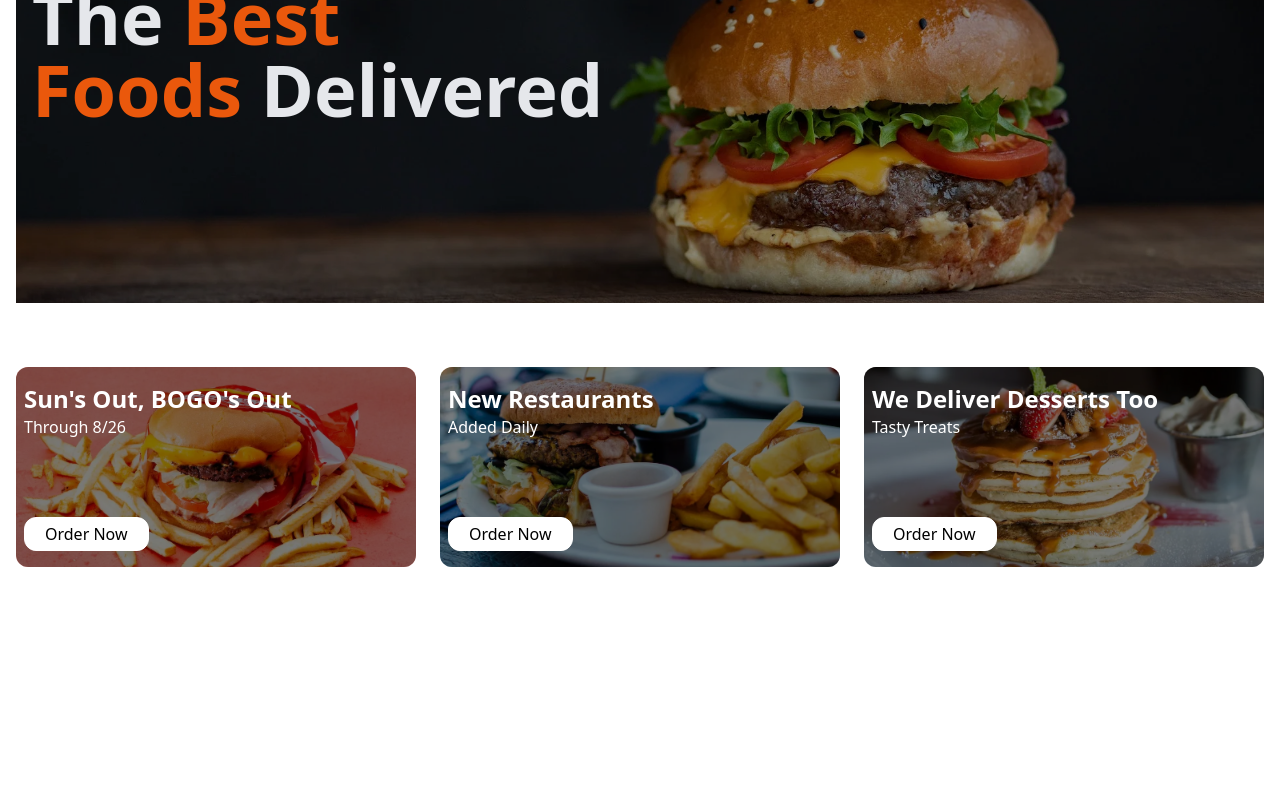
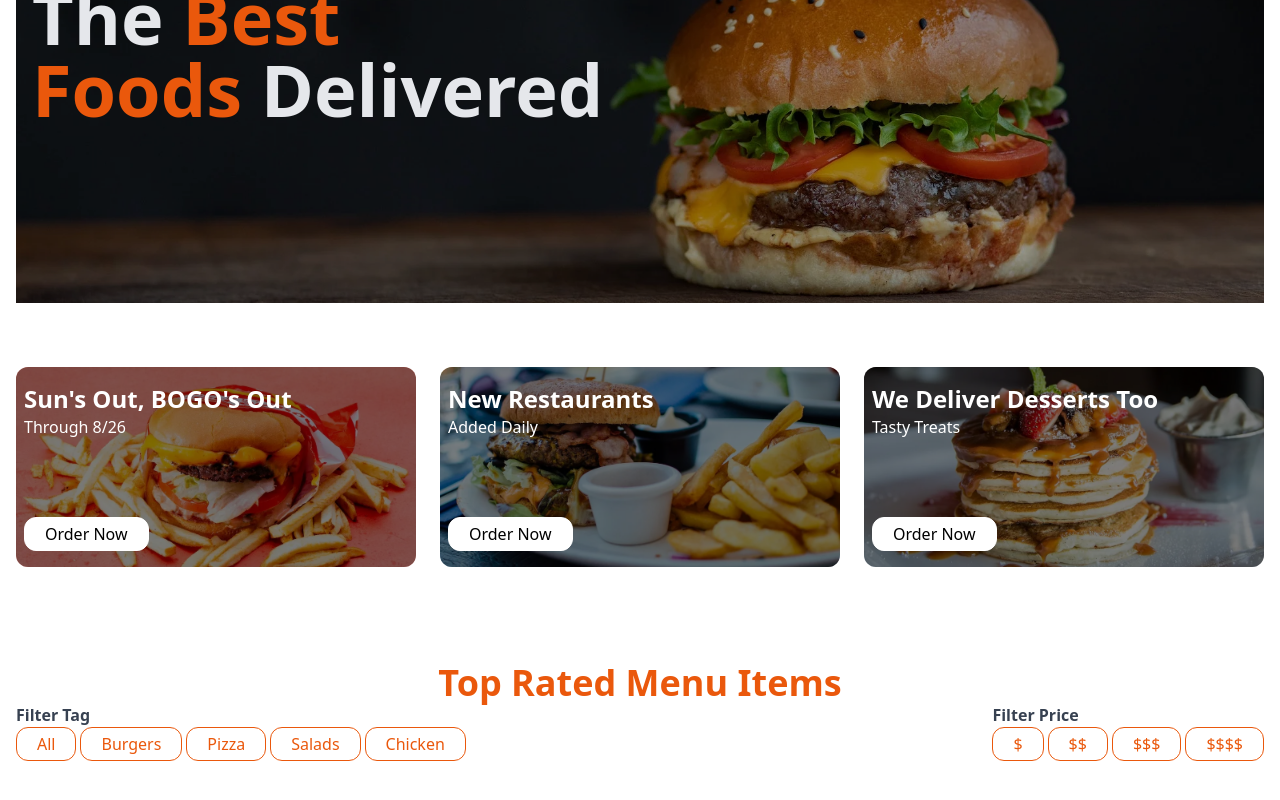
Before and after one commit to ahmedmohamed522/Best-Eats, a React (Create React App) app: page / in a window 1280 px wide. Shown: the part 290-1090 px from the top of the page. Before the commit the page ends 905 px from the top, so only its background shows below. Built offline with nearby package versions, Linux system fonts and the light colour scheme; the HTML template or start-up script is replaced by a standard one.

Commit message:
create price filter and type filter for food component

```diff
--- a/src/App.js
+++ b/src/App.js
@@ -1,4 +1,5 @@
 import React from "react";
+import Food from "./components/Food";
 import HeadLineCards from "./components/HeadlineCards";
 import Hero from "./components/Hero";
 import Navbar from "./components/Navbar";
@@ -9,6 +10,7 @@ function App() {
             <Navbar />
             <Hero />
             <HeadLineCards />
+            <Food />
         </div>
     );
 }
--- /dev/null
+++ b/src/components/Food.jsx
@@ -0,0 +1,57 @@
+import React from "react";
+import { useState } from "react";
+import { data } from "../data/data";
+
+const Food = () => {
+    return (
+        <div className="max-w-[1640px] m-auto px-4 py-12">
+            <h1 className="text-orange-600 font-bold text-4xl text-center">Top Rated Menu Items</h1>
+            {/* Filter row */}
+
+            <div className="flex flex-col lg:flex-row justify-between">
+                {/* Filter type */}
+                <div className="">
+                    <p className="font-bold text-gray-700">Filter Tag</p>
+                    <div className="flex justify-between flex-wrap gap-1">
+                        <button className="border-orange-600 text-orange-600 hover:bg-orange-600 hover:text-white">
+                            All
+                        </button>
+                        <button className="border-orange-600 text-orange-600 hover:bg-orange-600 hover:text-white">
+                            Burgers
+                        </button>
+                        <button className="border-orange-600 text-orange-600 hover:bg-orange-600 hover:text-white">
+                            Pizza
+                        </button>
+                        <button className="border-orange-600 text-orange-600 hover:bg-orange-600 hover:text-white">
+                            Salads
+                        </button>
+                        <button className="border-orange-600 text-orange-600 hover:bg-orange-600 hover:text-white">
+                            Chicken
+                        </button>
+                    </div>
+                </div>
+
+                {/* Filter price */}
+                <div className="">
+                    <p className="font-bold text-gray-700">Filter Price</p>
+                    <div className="flex justify-between max-w-[390px] w-full gap-1">
+                        <button className="border-orange-600 text-orange-600 hover:bg-orange-600 hover:text-white">
+                            $
+                        </button>
+                        <button className="border-orange-600 text-orange-600 hover:bg-orange-600 hover:text-white">
+                            $$
+                        </button>
+                        <button className="border-orange-600 text-orange-600 hover:bg-orange-600 hover:text-white">
+                            $$$
+                        </button>
+                        <button className="border-orange-600 text-orange-600 hover:bg-orange-600 hover:text-white">
+                            $$$$
+                        </button>
+                    </div>
+                </div>
+            </div>
+        </div>
+    );
+};
+
+export default Food;
--- /dev/null
+++ b/src/data/data.js
@@ -0,0 +1,157 @@
+export const data = [
+    {
+        id: 1,
+        name: "Double Cheeseburger",
+        category: "burger",
+        image: "https://images.unsplash.com/photo-1607013251379-e6eecfffe234?ixlib=rb-1.2.1&ixid=MnwxMjA3fDB8MHxzZWFyY2h8Mnx8YnVyZ2Vyc3xlbnwwfHwwfHw%3D&auto=format&fit=crop&w=1400&q=60",
+        price: "$$$$",
+    },
+    {
+        id: 2,
+        name: "Bacon Cheeseburger",
+        category: "burger",
+        image: "https://images.unsplash.com/photo-1553979459-d2229ba7433b?ixlib=rb-1.2.1&ixid=MnwxMjA3fDB8MHxzZWFyY2h8MTh8fGJ1cmdlcnN8ZW58MHx8MHx8&auto=format&fit=crop&w=1400&q=60",
+        price: "$",
+    },
+    {
+        id: 3,
+        name: "Mushroom Burger",
+        category: "burger",
+        image: "https://images.unsplash.com/photo-1608767221051-2b9d18f35a2f?ixlib=rb-1.2.1&ixid=MnwxMjA3fDB8MHxzZWFyY2h8MTV8fGJ1cmdlcnN8ZW58MHx8MHx8&auto=format&fit=crop&w=1400&q=60",
+        price: "$$",
+    },
+    {
+        id: 4,
+        name: "Loaded Burger",
+        category: "burger",
+        image: "https://images.unsplash.com/photo-1568901346375-23c9450c58cd?ixlib=rb-1.2.1&ixid=MnwxMjA3fDB8MHxzZWFyY2h8NHx8YnVyZ2Vyc3xlbnwwfHwwfHw%3D&auto=format&fit=crop&w=1400&q=60",
+        price: "$$$",
+    },
+    {
+        id: 5,
+        name: "Feta & Spinnach",
+        category: "pizza",
+        image: "https://images.unsplash.com/photo-1593560708920-61dd98c46a4e?ixlib=rb-1.2.1&ixid=MnwxMjA3fDB8MHxzZWFyY2h8OHx8cGl6emF8ZW58MHx8MHx8&auto=format&fit=crop&w=800&q=60",
+        price: "$$",
+    },
+    {
+        id: 6,
+        name: "Supreme Pizza",
+        category: "pizza",
+        image: "https://images.unsplash.com/photo-1604382355076-af4b0eb60143?ixlib=rb-1.2.1&ixid=MnwxMjA3fDB8MHxzZWFyY2h8N3x8cGl6emF8ZW58MHx8MHx8&auto=format&fit=crop&w=800&q=60",
+        price: "$$$",
+    },
+    {
+        id: 7,
+        name: "Meat Lovers",
+        category: "pizza",
+        image: "https://images.unsplash.com/photo-1628840042765-356cda07504e?ixlib=rb-1.2.1&ixid=MnwxMjA3fDB8MHxzZWFyY2h8MTh8fHBpenphfGVufDB8fDB8fA%3D%3D&auto=format&fit=crop&w=800&q=60",
+        price: "$$$$",
+    },
+    {
+        id: 8,
+        name: "Cheese Pizza",
+        category: "pizza",
+        image: "https://images.unsplash.com/photo-1548369937-47519962c11a?ixlib=rb-1.2.1&ixid=MnwxMjA3fDB8MHxzZWFyY2h8OXx8Y2hlZXNlJTIwcGl6emF8ZW58MHx8MHx8&auto=format&fit=crop&w=800&q=60",
+        price: "$",
+    },
+    {
+        id: 9,
+        name: "Kale Salad",
+        category: "salad",
+        image: "https://images.unsplash.com/photo-1515543237350-b3eea1ec8082?ixlib=rb-1.2.1&ixid=MnwxMjA3fDB8MHxzZWFyY2h8M3x8c2FsYWQlMjBjZWFzYXJ8ZW58MHx8MHx8&auto=format&fit=crop&w=800&q=60",
+        price: "$$",
+    },
+    {
+        id: 10,
+        name: "Ceasar Salad",
+        category: "salad",
+        image: "https://images.unsplash.com/photo-1546793665-c74683f339c1?ixlib=rb-1.2.1&ixid=MnwxMjA3fDB8MHxzZWFyY2h8NHx8c2FsYWQlMjBjZWFzYXJ8ZW58MHx8MHx8&auto=format&fit=crop&w=800&q=60",
+        price: "$$$",
+    },
+    {
+        id: 11,
+        name: "Loaded Salad",
+        category: "salad",
+        image: "https://images.unsplash.com/photo-1540420773420-3366772f4999?ixlib=rb-1.2.1&ixid=MnwxMjA3fDB8MHxzZWFyY2h8Mnx8c2FsYWR8ZW58MHx8MHx8&auto=format&fit=crop&w=800&q=60",
+        price: "$$$$",
+    },
+    {
+        id: 12,
+        name: "Fruit Salad",
+        category: "salad",
+        image: "https://images.unsplash.com/photo-1564093497595-593b96d80180?ixlib=rb-1.2.1&ixid=MnwxMjA3fDB8MHxzZWFyY2h8NHx8ZnJ1aXQlMjBzYWxhZHxlbnwwfHwwfHw%3D&auto=format&fit=crop&w=800&q=60",
+        price: "$",
+    },
+    {
+        id: 13,
+        name: "Wings",
+        category: "chicken",
+        image: "https://images.unsplash.com/photo-1567620832903-9fc6debc209f?ixlib=rb-1.2.1&ixid=MnwxMjA3fDB8MHxzZWFyY2h8MXx8Y2hpY2tlbiUyMGZvb2R8ZW58MHx8MHx8&auto=format&fit=crop&w=800&q=60",
+        price: "$$",
+    },
+    {
+        id: 14,
+        name: "Baked Chicken",
+        category: "chicken",
+        image: "https://images.unsplash.com/photo-1594221708779-94832f4320d1?ixlib=rb-1.2.1&ixid=MnwxMjA3fDB8MHxzZWFyY2h8Nnx8Y2hpY2tlbiUyMGZvb2R8ZW58MHx8MHx8&auto=format&fit=crop&w=800&q=60",
+        price: "$$$$",
+    },
+    {
+        id: 15,
+        name: "Chicken Tenders",
+        category: "chicken",
+        image: "https://images.unsplash.com/photo-1562967914-608f82629710?ixlib=rb-1.2.1&ixid=MnwxMjA3fDB8MHxzZWFyY2h8MTB8fGNoaWNrZW4lMjBmb29kfGVufDB8fDB8fA%3D%3D&auto=format&fit=crop&w=800&q=60",
+        price: "$",
+    },
+    {
+        id: 16,
+        name: "Chicken Kabob",
+        category: "chicken",
+        image: "https://images.unsplash.com/photo-1603360946369-dc9bb6258143?ixlib=rb-1.2.1&ixid=MnwxMjA3fDB8MHxzZWFyY2h8MTN8fGNoaWNrZW4lMjBmb29kfGVufDB8fDB8fA%3D%3D&auto=format&fit=crop&w=800&q=60",
+        price: "$$$",
+    },
+];
+
+export const categories = [
+    {
+        id: 1,
+        name: "Fast Food",
+        image: "https://duyt4h9nfnj50.cloudfront.net/new_search_home_eats_icon/FastFood_BrowseHome@3x.png",
+    },
+    {
+        id: 2,
+        name: "Pizza",
+        image: "https://duyt4h9nfnj50.cloudfront.net/new_search_home_eats_icon/Pizza_BrowseHome@3x.png",
+    },
+    {
+        id: 3,
+        name: "Wings",
+        image: "https://duyt4h9nfnj50.cloudfront.net/new_search_home_eats_icon/Wings_BrowseHome@3x.png",
+    },
+    {
+        id: 4,
+        name: "Indian",
+        image: "https://duyt4h9nfnj50.cloudfront.net/new_search_home_eats_icon/Indian_BrowseHome@3x.png",
+    },
+    {
+        id: 5,
+        name: "Latest Deals",
+        image: "https://duyt4h9nfnj50.cloudfront.net/new_search_home_eats_icon/Deals_BrowseHome@3x.png",
+    },
+    {
+        id: 6,
+        name: "Restaurant Rewards",
+        image: "https://duyt4h9nfnj50.cloudfront.net/new_search_home_eats_icon/RestoRewards_BrowseHome@3x.png",
+    },
+    {
+        id: 7,
+        name: "Best Overall",
+        image: "https://duyt4h9nfnj50.cloudfront.net/new_search_home_eats_icon/TopEats_Browse%20Home@3x.png",
+    },
+    {
+        id: 8,
+        name: "Shipped Free",
+        image: "https://duyt4h9nfnj50.cloudfront.net/new_search_home_eats_icon/Placeholder_Plates@3x.png",
+    },
+];
```
